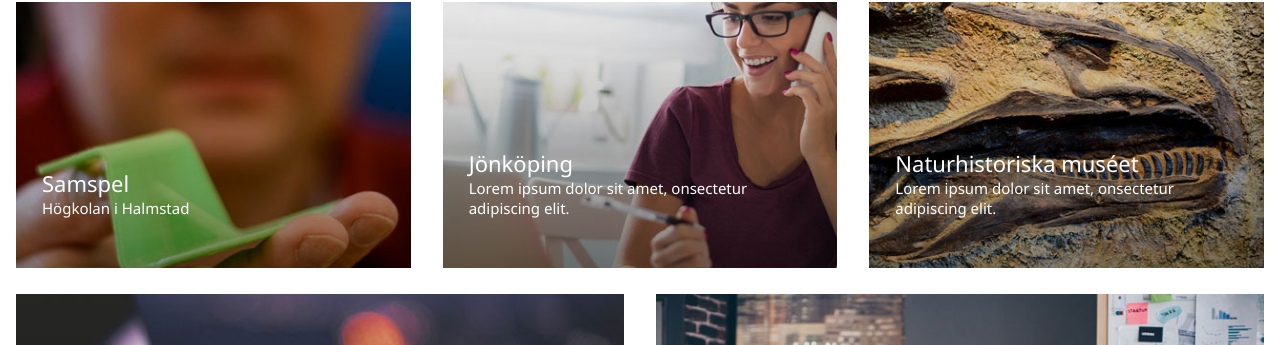
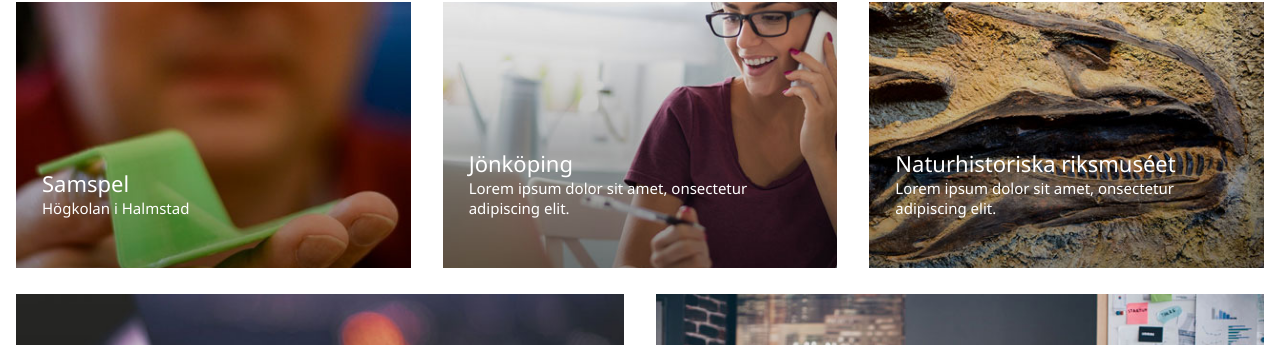
Before and after one commit to BouvetStockholmAB/sv, a Jekyll site: the page built from index.md, in a window 1280 px wide and 900 px high, scrolled down 1153 px. Shown: the part 112-457 px from the top of the window. Built offline with Jekyll 4.4.1, drawn with Linux system fonts in a browser that asks for light colours; some web fonts are replaced.

Commit message:
Ändrat i heading för naturhistorsiska riksmuseet

```diff
--- a/_data/blocks.json
+++ b/_data/blocks.json
@@ -29,7 +29,7 @@
         "screen": true
     },
     "nrm": {
-        "heading": "Naturhistoriska muséet",
+        "heading": "Naturhistoriska riksmuséet",
         "text": "Lorem ipsum dolor sit amet, onsectetur adipiscing elit.",
         "article": {
             "heading": "Naturhistoriska muséet",
```
